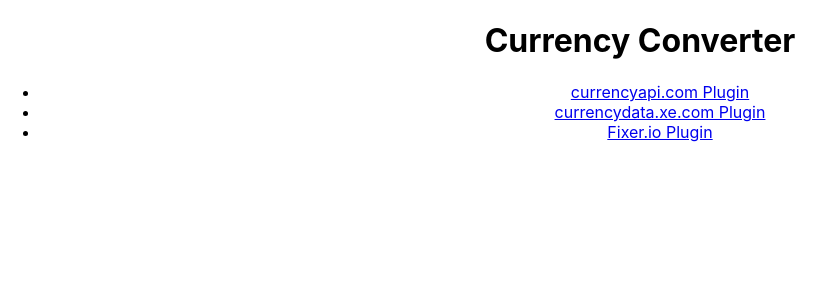
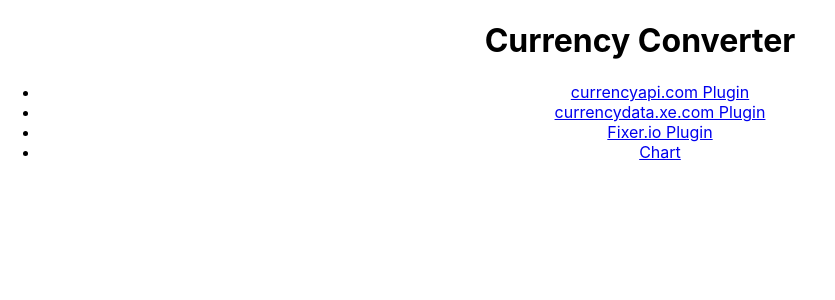
Before and after one commit to rafayahmadabedi/react-currency-conveter, a React (Create React App) app: page / in a window 1280 px wide. Shown: the top 300 px of the page, without its empty margins (0-835 px from the left). Built offline with nearby package versions, Linux system fonts and the light colour scheme.

Commit message:
feat(jsx): route to Charts added into dashboard for dummy json chart

```diff
--- a/src/App.js
+++ b/src/App.js
@@ -3,6 +3,7 @@
 import CurrencyApiPlugin from './components/currency-converter/currency-api-plugin';
 import CurrencyDataXEPlugin from './components/currency-converter/currency-data-xe';
 import FixerPlugin from './components/currency-converter/fixer-plugin';
+import Chart from './components/chart';
 
 function App() {
 
@@ -20,12 +21,16 @@
           <li>
             <Link to="/fixerplugin">Fixer.io Plugin</Link>
           </li>
+          <li>
+            <Link to="/chart">Chart</Link>
+          </li>
         </ul>
       </nav>
       <Routes>
         <Route path={`/currencyapiplugin`} element={<CurrencyApiPlugin />} />
         <Route path={`/currencydataxeplugin`} element={<CurrencyDataXEPlugin />} />
         <Route path={`/fixerplugin`} element={<FixerPlugin />} />
+        <Route path={`/chart`} element={<Chart />} />
       </Routes>
     </div>
   );
```
